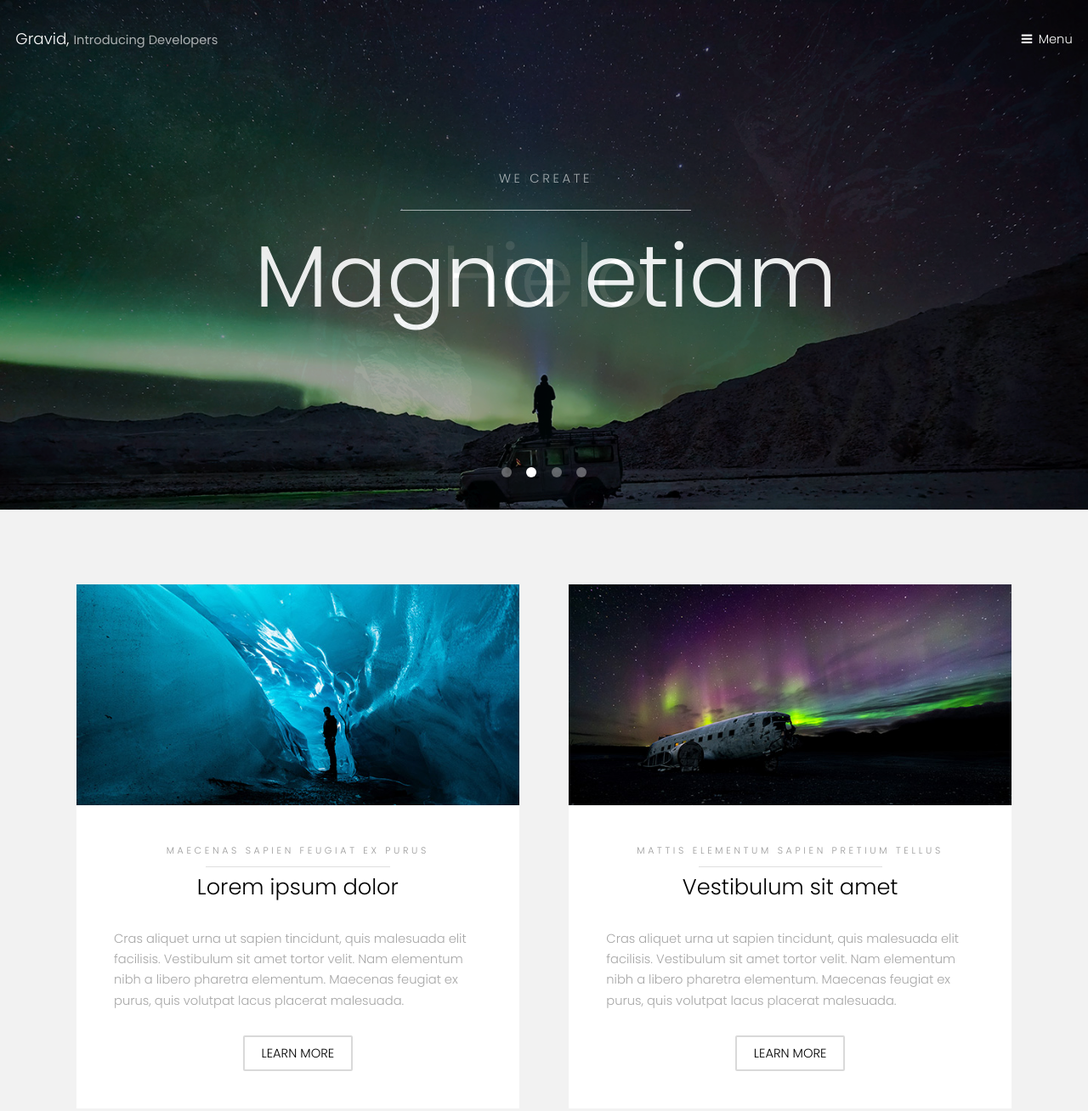
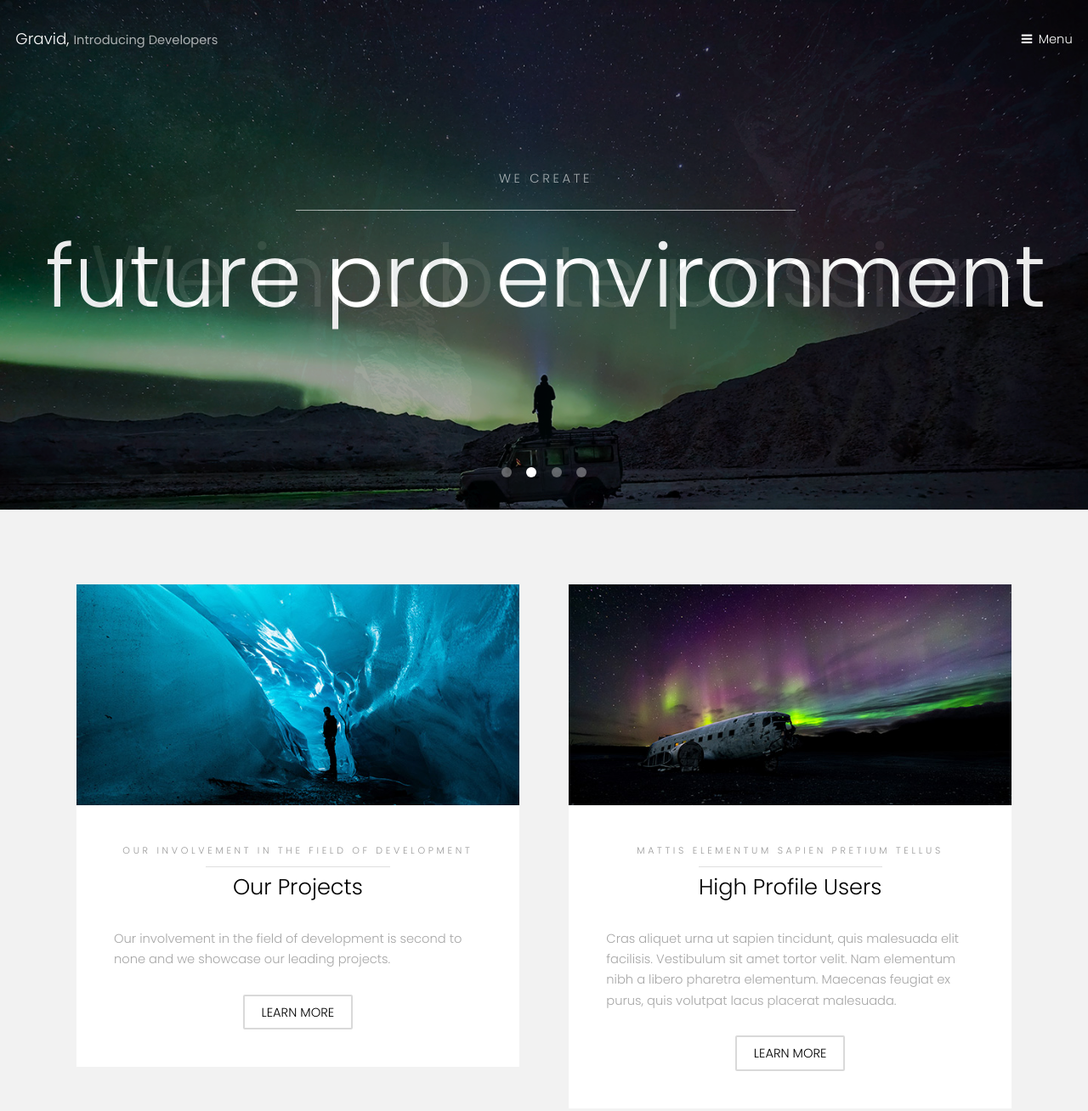
Before and after one commit to reaganrewop/gravid, a plain HTML site: page website/index.html in a window 1280 px wide. Shown: the top 1308 px of the page at 85% size. Drawn offline with nearby package versions, Linux system fonts and the light colour scheme.

Commit message:
Add files via upload

```diff
--- a/website/index.html
+++ b/website/index.html
@@ -37,7 +37,7 @@
 					<div class="inner">
 						<header>
 							<p>We Nurture</p>
-							<h2>Hielo</h2>
+							<h2>We incubate passion</h2>
 						</header>
 					</div>
 				</article>
@@ -46,7 +46,7 @@
 					<div class="inner">
 						<header>
 							<p>We Create</p>
-							<h2>Magna etiam</h2>
+							<h2>future pro environment </h2>
 						</header>
 					</div>
 				</article>
@@ -55,7 +55,7 @@
 					<div class="inner">
 						<header>
 							<p>We Develop</p>
-							<h2>Tempus dolor</h2>
+							<h2>Leading Devop Panel</h2>
 						</header>
 					</div>
 				</article>
@@ -64,7 +64,7 @@
 					<div class="inner">
 						<header>
 							<p>We Motivate</p>
-							<h2>Etiam feugiat</h2>
+							<h2>Unearthed Motivation Providers</h2>
 						</header>
 					</div>
 				</article>
@@ -91,10 +91,10 @@
 								</div>
 								<div class="content">
 									<header class="align-center">
-										<p>maecenas sapien feugiat ex purus</p>
-										<h2>Lorem ipsum dolor</h2>
+										<p>Our involvement in the field of development</p>
+										<h2>Our Projects</h2>
 									</header>
-									<p> Cras aliquet urna ut sapien tincidunt, quis malesuada elit facilisis. Vestibulum sit amet tortor velit. Nam elementum nibh a libero pharetra elementum. Maecenas feugiat ex purus, quis volutpat lacus placerat malesuada.</p>
+									<p> Our involvement in the field of development is second to none and we showcase our leading projects.</p>
 									<footer class="align-center">
 										<a href="#" class="button alt">Learn More</a>
 									</footer>
@@ -110,7 +110,7 @@
 								<div class="content">
 									<header class="align-center">
 										<p>mattis elementum sapien pretium tellus</p>
-										<h2>Vestibulum sit amet</h2>
+										<h2>High Profile Users</h2>
 									</header>
 									<p> Cras aliquet urna ut sapien tincidunt, quis malesuada elit facilisis. Vestibulum sit amet tortor velit. Nam elementum nibh a libero pharetra elementum. Maecenas feugiat ex purus, quis volutpat lacus placerat malesuada.</p>
 									<footer class="align-center">
```
